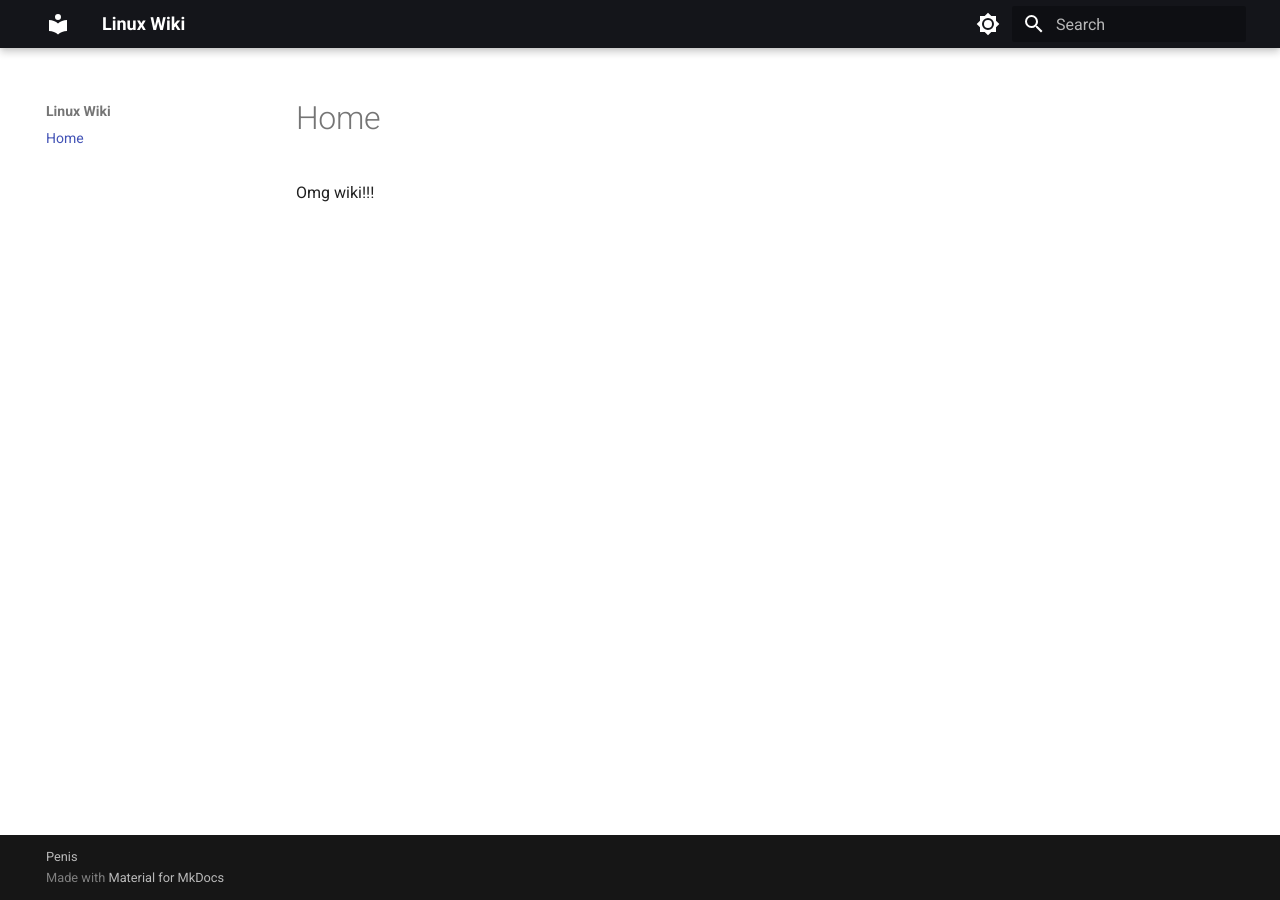
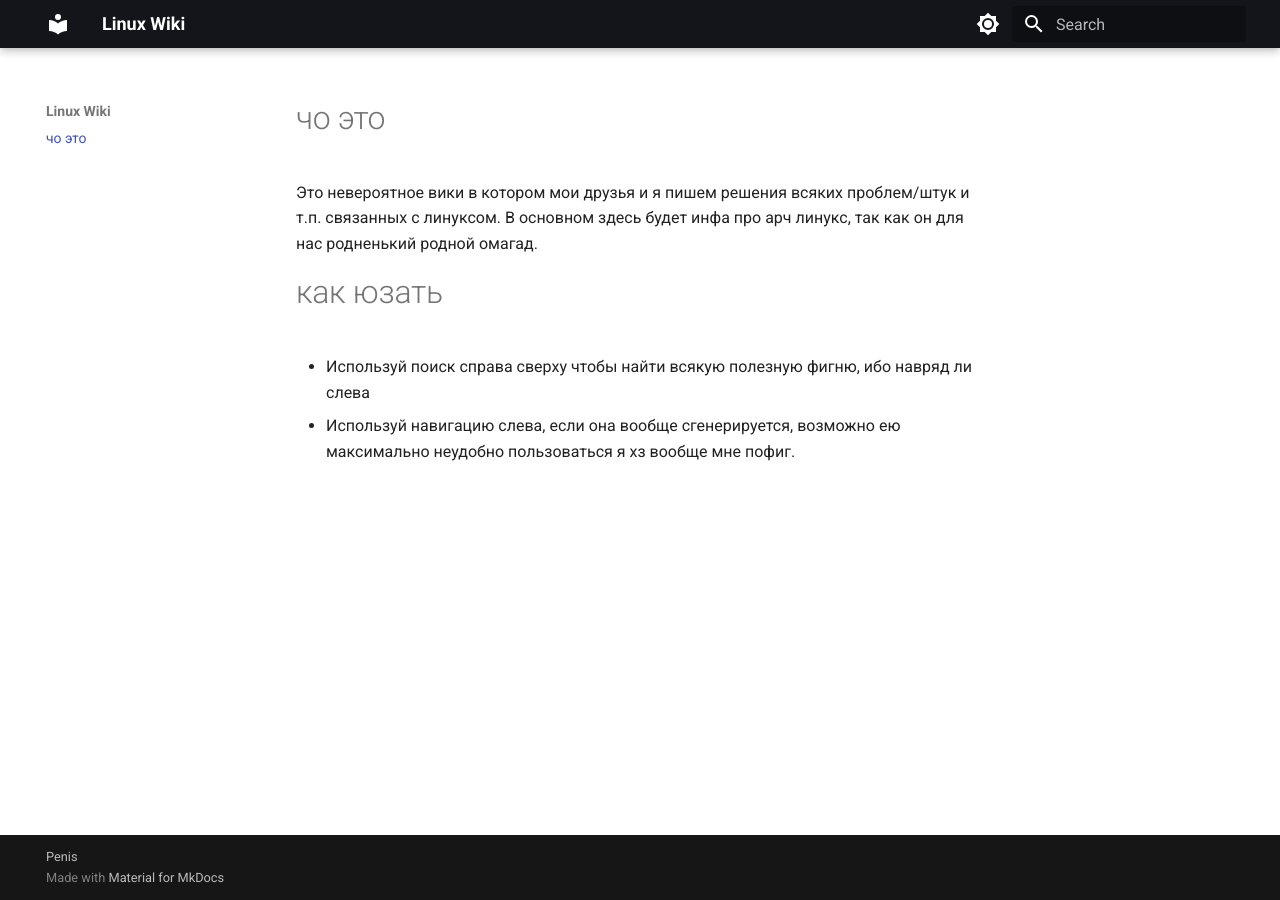
Before and after one commit to nyarkus/lsg, an MkDocs documentation site: the page built from docs/index.md, in a window 1280 px wide. Built offline with MkDocs 1.6.1 and Material for MkDocs 9.7.7, drawn with Linux system fonts in a browser that asks for light colours.

Commit message:
index.md

```diff
--- a/docs/index.md
+++ b/docs/index.md
@@ -1 +1,6 @@
-Omg wiki!!!
+# чо это
+Это невероятное вики в котором мои друзья и я пишем решения всяких проблем/штук и т.п. связанных с линуксом. В основном здесь будет инфа про арч линукс, так как он для нас родненький родной омагад.
+
+# как юзать
+- Используй поиск справа сверху чтобы найти всякую полезную фигню, ибо навряд ли слева
+- Используй навигацию слева, если она вообще сгенерируется, возможно ею максимально неудобно пользоваться я хз вообще мне пофиг.
```
